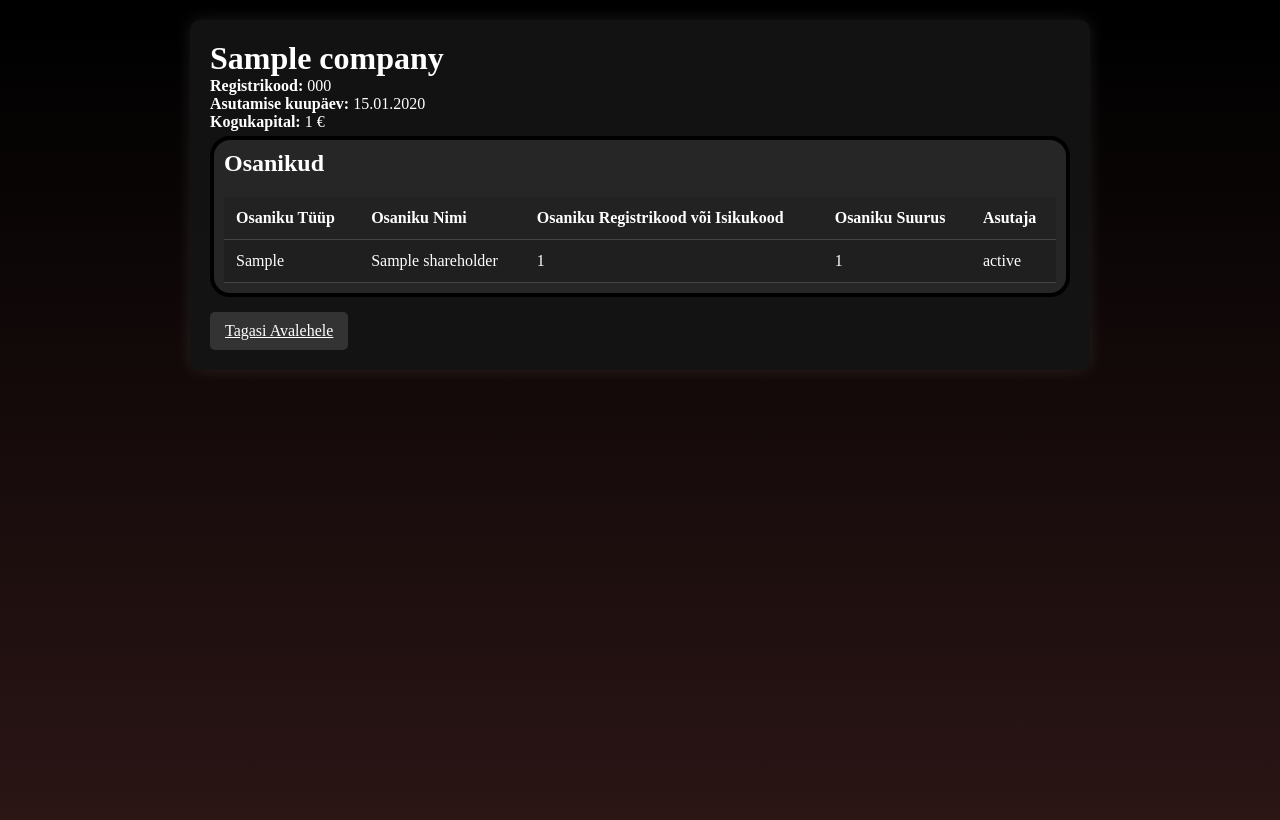
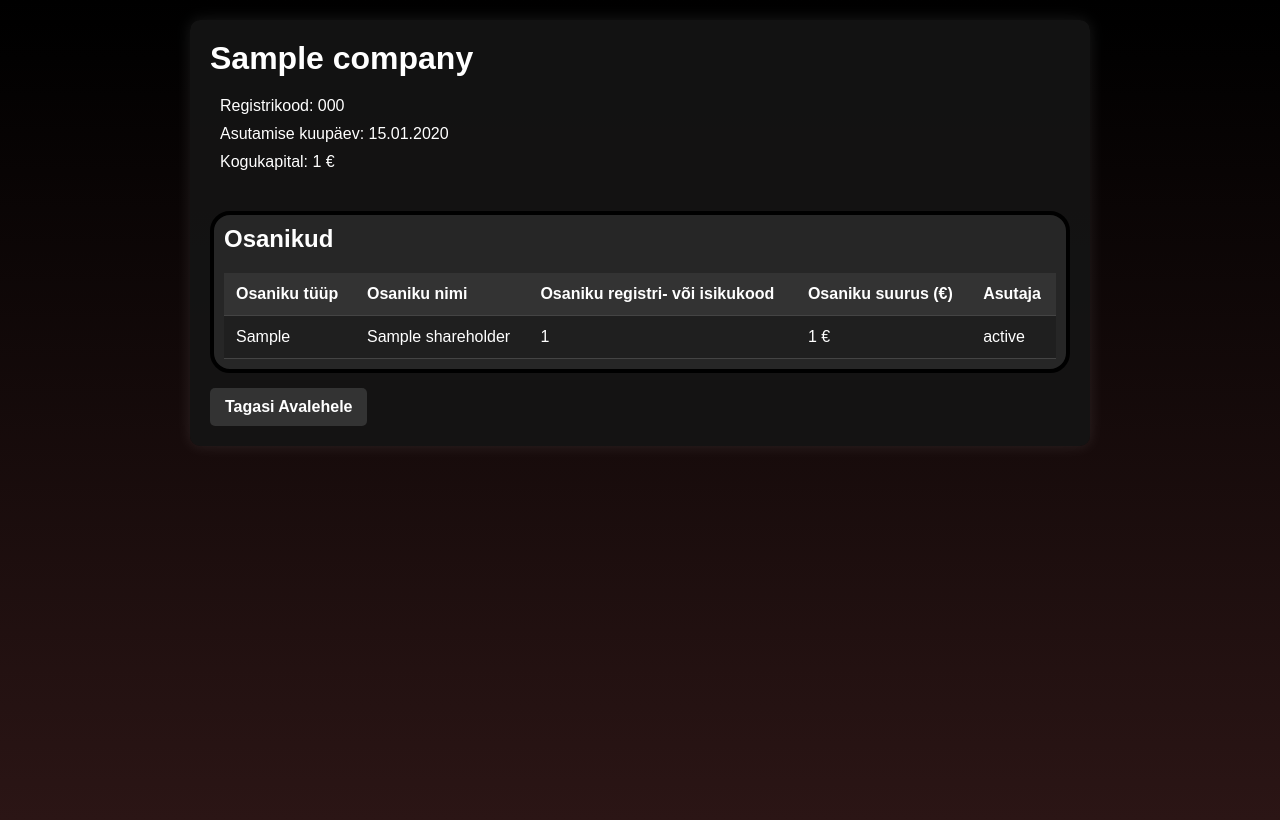
Before and after one commit to RasmusHaug/osauhingud, a Django app: template companyApp/templates/company_data.html in a window 1280 px wide. Run offline with Django 3.2, Linux system fonts and the light colour scheme; the template is opened without the code that fills it: most values are stand-ins (such as "Sample title", 1, 10 or a date in 2020).

Commit message:
Update CompanyApp User Text Similar to previous commits, updated text messages that are displayed to user in order to be more uniform.
Added new default font to project to keep consistency

```diff
--- a/companyApp/static/main.css
+++ b/companyApp/static/main.css
@@ -3,6 +3,7 @@
   box-sizing: border-box;
   margin: 0px;
   padding: 0px;
+  font-family: Arial;
 }
 
 /* || GENERAL STYLES */
@@ -28,12 +29,20 @@ body {
 }
 
 .sub-container {
+  position: relative;
   margin-top: 5px;
   margin-bottom: 5px;
   padding: 10px;
   background: #282828e6;
   border: 4px solid #000000;
   border-radius: 20px;
+}
+.heading-container {
+  margin-top: 20px;
+  margin-bottom: 40px;
+}
+.heading-container > p {
+  margin: 10px;
 }
 
 /* FORMS */
@@ -57,7 +70,7 @@ body {
 
 /* Placeholder color */
 ::placeholder {
-  color: #bbb;
+  color: #666;
 }
 
 .form-input, .form-select {
@@ -153,7 +166,10 @@ body {
 }
 
 .input-button-secondary {
+  text-decoration: none;
   display: inline-block;
+  font-size: 16px;
+  font-weight: bold;
   margin-top: 10px;
   padding: 10px 15px;
   background: #333;
@@ -179,7 +216,7 @@ th, td {
 }
 
 th {
-  background: #222;
+  background: #333;
   font-weight: bold;
 }
 
--- a/companyApp/templates/company_data.html
+++ b/companyApp/templates/company_data.html
@@ -6,9 +6,11 @@
 <div class="container">
     <div>
         <h1>{{ company.name }}</h1>
-        <p><strong>Registrikood:</strong> {{ company.registration_code }}</p>
-        <p><strong>Asutamise kuupäev:</strong> {{ company.date_of_establishment|date:"d.m.Y" }}</p>
-        <p><strong>Kogukapital:</strong> {{ company.total_capital }} €</p>
+        <div class="heading-container">
+            <p>Registrikood: {{ company.registration_code }}</p>
+            <p>Asutamise kuupäev: {{ company.date_of_establishment|date:"d.m.Y" }}</p>
+            <p>Kogukapital: {{ company.total_capital }} €</p>
+        </div>
     </div>
 
     <div class="sub-container">
@@ -16,10 +18,10 @@
         <table class="table">
             <thead>
                 <tr>
-                    <th>Osaniku Tüüp</th>
-                    <th>Osaniku Nimi</th>
-                    <th>Osaniku Registrikood või Isikukood</th>
-                    <th>Osaniku Suurus</th>
+                    <th>Osaniku tüüp</th>
+                    <th>Osaniku nimi</th>
+                    <th>Osaniku registri- või isikukood</th>
+                    <th>Osaniku suurus (€)</th>
                     <th>Asutaja</th>
                 </tr>
             </thead>
@@ -29,7 +31,7 @@
                         <td>{{shareholder.shareholder_type}}</td>
                         <td>{{shareholder.name}}</td>
                         <td>{{shareholder.registry_code_or_id}}</td>
-                        <td>{{shareholder.share_size}}</td>
+                        <td>{{shareholder.share_size}} €</td>
                         <td>{{shareholder.shareholder_status}}</td>
                     </tr>
                 {% endfor %}
--- a/companyApp/templates/index.html
+++ b/companyApp/templates/index.html
@@ -8,7 +8,7 @@
         <h1>Otsi Osaühingut</h1>
 
         <form method="GET" class="form">
-            <input type="text" name="q" class="search-input" placeholder="Otsi osaühinguid nime või registrikoodi alusel." value="{{ query }}">
+            <input type="text" name="q" class="search-input" placeholder="Otsi osaühinguid või osanikke nime, registrikoodi või isikukoodi alusel" value="{{ query }}">
             <button type="submit" class="input-button">Otsi</button>
         </form>
 
```
Also changed, not shown: other parts of companyApp/static/main.css (+26 -1 lines).
